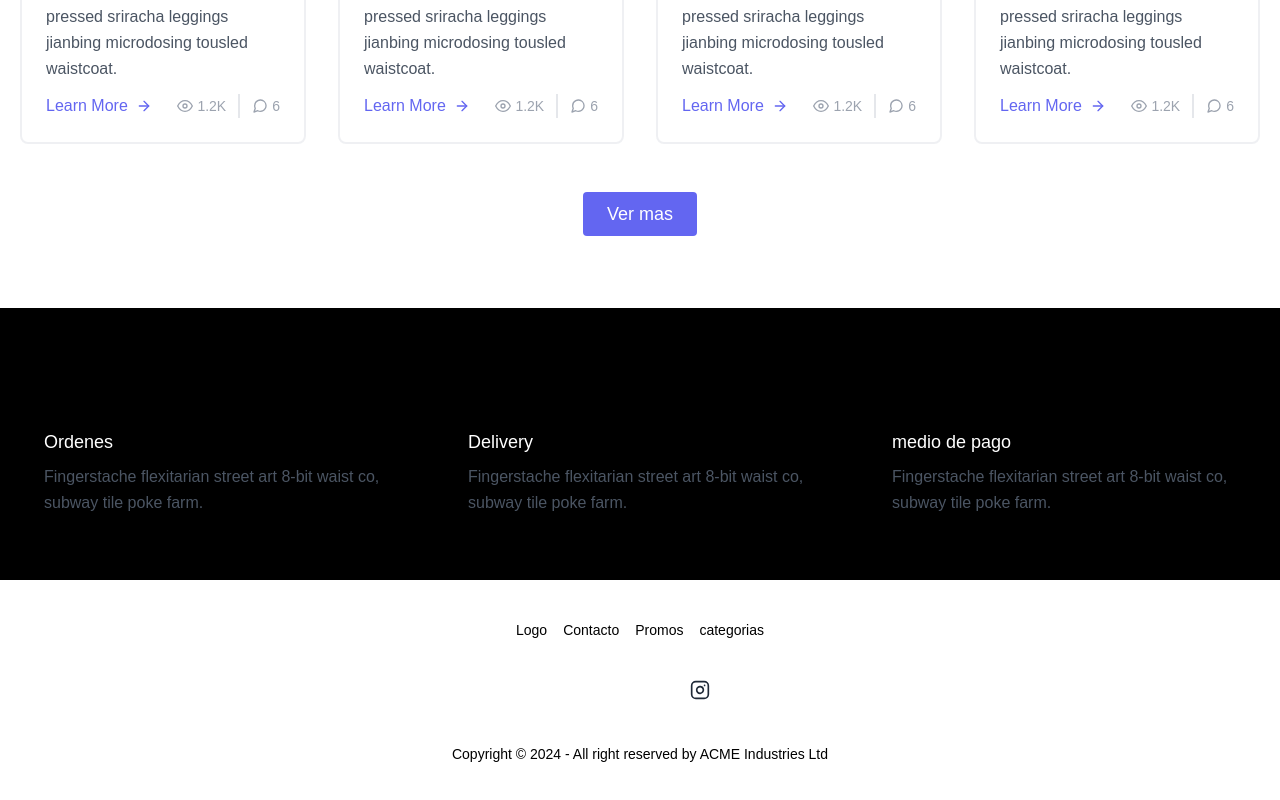
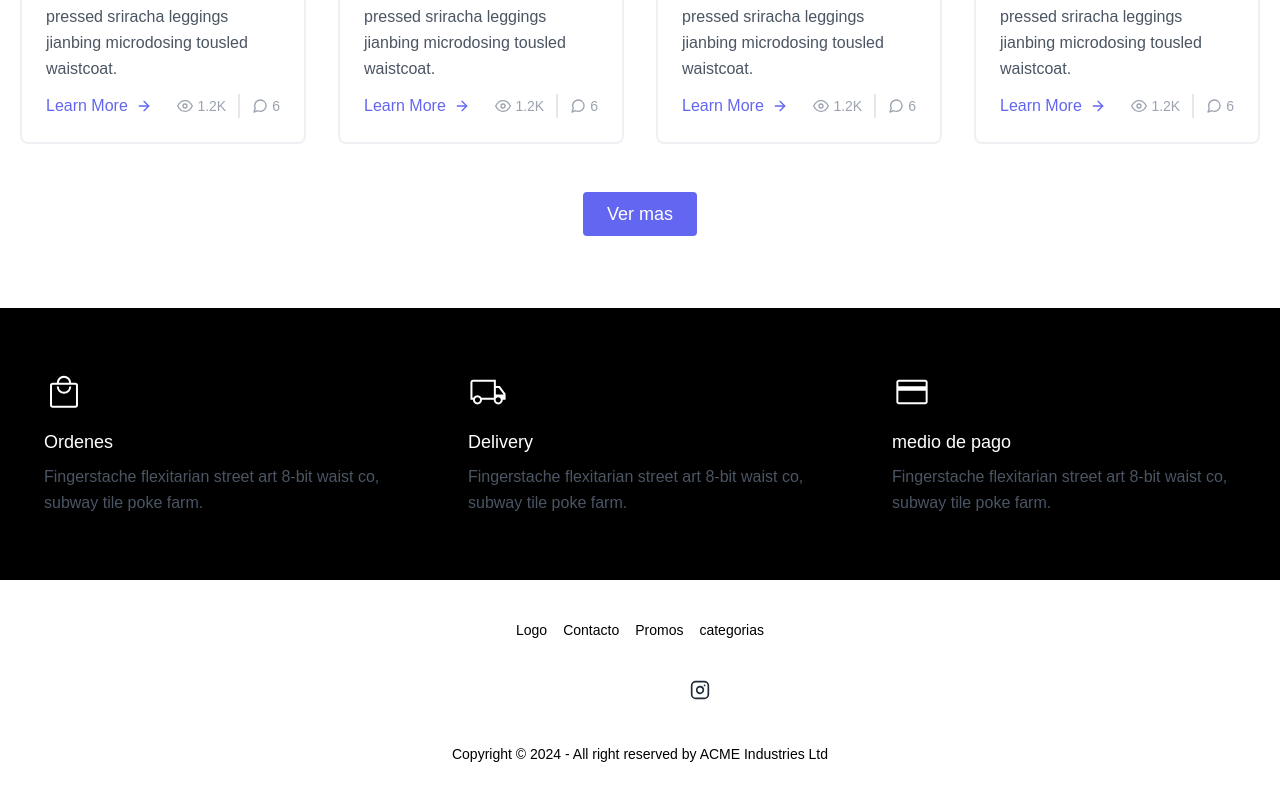
Before and after one commit to lautaro-arias/project-web-Ecommerce, a Next.js app: page / in a window 1280 px wide. Shown: the part 1356-2156 px from the top of the page. Built offline with nearby package versions, Linux system fonts and the light colour scheme.

Commit message:
icons/info/theme

```diff
--- a/app/components/info.tsx
+++ b/app/components/info.tsx
@@ -7,7 +7,7 @@ export default function Info() {
                     <div className="xl:w-1/3 md:w-1/2 p-4">
                         <div className=" p-6 rounded-lg">
                             <div className="w-10 h-10 inline-flex items-center justify-center rounded-full bg-transparent text-indigo-500 mb-4">
-                            <svg xmlns="http://www.w3.org/2000/svg" height="40px" viewBox="0 -960 960 960" width="40px" className="dark:fill-slate-300 ">
+                            <svg xmlns="http://www.w3.org/2000/svg" height="40px" viewBox="0 -960 960 960" width="40px" className="fill-white dark:fill-white ">
                             <path d="M204.94-104.74q-24.73 0-42.46-17.74-17.74-17.73-17.74-42.46v-475.94q0-24.73 17.74-42.46 17.73-17.74 42.46-17.74h103.25q0-71.5 49.17-121.65 49.17-50.15 120.33-50.15 72.41 0 123.26 49.91 50.86 49.91 50.86 121.89h103.25q24.73 0 42.46 17.74 17.74 17.73 17.74 42.46v475.94q0 24.73-17.74 42.46-17.73 17.74-42.46 17.74H204.94Zm0-47.89h550.12q4.62 0 8.47-3.84 3.84-3.85 3.84-8.47v-475.94q0-4.62-3.84-8.47-3.85-3.84-8.47-3.84H204.94q-4.62 0-8.47 3.84-3.84 3.85-3.84 8.47v475.94q0 4.62 3.84 8.47 3.85 3.84 8.47 3.84Zm275.03-284.36q71.63 0 123.02-51.36 51.38-51.36 51.38-123.01h-47.88q0 52.09-37.3 89.29-37.31 37.2-89.16 37.2-51.86 0-89.06-37.16t-37.2-89.33h-47.88q0 71.6 51.22 122.99 51.22 51.38 122.86 51.38ZM356.08-701.08h247.84q0-51.83-35.99-87.87Q531.94-825 480.06-825q-51.89 0-87.94 36.01-36.04 36-36.04 87.91ZM192.63-152.63v-500.56 500.56Z"/></svg>
 
                             </div>
@@ -18,7 +18,7 @@ export default function Info() {
                     <div className="xl:w-1/3 md:w-1/2 p-4">
                         <div className=" p-6 rounded-lg">
                             <div className="w-10 h-10 inline-flex items-center justify-center rounded-full bg-transparent text-indigo-500 mb-4">
-                            <svg xmlns="http://www.w3.org/2000/svg" height="40px" viewBox="0 -960 960 960" width="40px"  className="dark:fill-slate-300 "><path d="M227.17-181.9q-45.25 0-77.39-32.22t-32.14-77.84H58.62V-715.6q0-24.54 17.69-42.34 17.69-17.79 42.5-17.79h549.68v153.79h96.34L901.91-438.7v146.74h-66.42q0 45.62-32.44 77.84-32.43 32.22-77.9 32.22-45.37 0-77.45-32.22-32.08-32.22-32.08-77.84H337.51q0 45.84-32.54 77.95t-77.8 32.11Zm.14-47.88q25.75 0 44.04-18.02 18.28-18.02 18.28-44.03 0-26.02-18.24-44.04-18.25-18.02-43.81-18.02-26.02 0-44.04 18.02t-18.02 44.04q0 26.01 18.02 44.03t43.77 18.02ZM106.5-339.85h23.46q12.08-26.71 38.41-44.28 26.34-17.58 58.64-17.58 31.53 0 58.06 17.49 26.52 17.49 39.34 44.37H620.6v-388H118.81q-4.81 0-8.56 3.85-3.75 3.85-3.75 8.46v375.69Zm618.79 110.07q25.75 0 44.03-18.02t18.28-44.03q0-26.02-18.24-44.04t-43.81-18.02q-26.01 0-44.03 18.02t-18.02 44.04q0 26.01 18.02 44.03t43.77 18.02Zm-56.8-192.09h186.6L739.86-574.05h-71.37v152.18Zm-304.73-106.9Z"/></svg>
+                            <svg xmlns="http://www.w3.org/2000/svg" height="40px" viewBox="0 -960 960 960" width="40px"  className="fill-white dark:fill-white "><path d="M227.17-181.9q-45.25 0-77.39-32.22t-32.14-77.84H58.62V-715.6q0-24.54 17.69-42.34 17.69-17.79 42.5-17.79h549.68v153.79h96.34L901.91-438.7v146.74h-66.42q0 45.62-32.44 77.84-32.43 32.22-77.9 32.22-45.37 0-77.45-32.22-32.08-32.22-32.08-77.84H337.51q0 45.84-32.54 77.95t-77.8 32.11Zm.14-47.88q25.75 0 44.04-18.02 18.28-18.02 18.28-44.03 0-26.02-18.24-44.04-18.25-18.02-43.81-18.02-26.02 0-44.04 18.02t-18.02 44.04q0 26.01 18.02 44.03t43.77 18.02ZM106.5-339.85h23.46q12.08-26.71 38.41-44.28 26.34-17.58 58.64-17.58 31.53 0 58.06 17.49 26.52 17.49 39.34 44.37H620.6v-388H118.81q-4.81 0-8.56 3.85-3.75 3.85-3.75 8.46v375.69Zm618.79 110.07q25.75 0 44.03-18.02t18.28-44.03q0-26.02-18.24-44.04t-43.81-18.02q-26.01 0-44.03 18.02t-18.02 44.04q0 26.01 18.02 44.03t43.77 18.02Zm-56.8-192.09h186.6L739.86-574.05h-71.37v152.18Zm-304.73-106.9Z"/></svg>
                             </div>
                             <h2 className="text-lg text-white font-medium title-font mb-2">Delivery</h2>
                             <p className="leading-relaxed text-base">Fingerstache flexitarian street art 8-bit waist co, subway tile poke farm.</p>
@@ -27,7 +27,7 @@ export default function Info() {
                     <div className="xl:w-1/3 md:w-1/2 p-4">
                         <div className=" p-6 rounded-lg">
                             <div className="w-10 h-10 inline-flex items-center justify-center rounded-full bg-transparent text-indigo-500 mb-4">
-                            <svg xmlns="http://www.w3.org/2000/svg" height="40px" viewBox="0 -960 960 960" width="40px"  className="dark:fill-slate-300 "><path d="M855.26-715.61v471.22q0 24.53-17.8 42.33-17.79 17.79-42.31 17.79h-630.3q-24.52 0-42.31-17.79-17.8-17.8-17.8-42.33v-471.22q0-24.53 17.8-42.33 17.79-17.79 42.31-17.79h630.3q24.52 0 42.31 17.79 17.8 17.8 17.8 42.33Zm-702.63 98.6h654.74v-98.53q0-4.61-3.84-8.46-3.85-3.85-8.47-3.85H164.94q-4.62 0-8.47 3.85-3.84 3.85-3.84 8.46v98.53Zm0 108.61v263.94q0 4.61 3.84 8.46 3.85 3.85 8.47 3.85h630.12q4.62 0 8.47-3.85 3.84-3.85 3.84-8.46V-508.4H152.63Zm0 276.25v-495.7 495.7Z"/></svg>
+                            <svg xmlns="http://www.w3.org/2000/svg" height="40px" viewBox="0 -960 960 960" width="40px"  className="fill-white dark:fill-white "><path d="M855.26-715.61v471.22q0 24.53-17.8 42.33-17.79 17.79-42.31 17.79h-630.3q-24.52 0-42.31-17.79-17.8-17.8-17.8-42.33v-471.22q0-24.53 17.8-42.33 17.79-17.79 42.31-17.79h630.3q24.52 0 42.31 17.79 17.8 17.8 17.8 42.33Zm-702.63 98.6h654.74v-98.53q0-4.61-3.84-8.46-3.85-3.85-8.47-3.85H164.94q-4.62 0-8.47 3.85-3.84 3.85-3.84 8.46v98.53Zm0 108.61v263.94q0 4.61 3.84 8.46 3.85 3.85 8.47 3.85h630.12q4.62 0 8.47-3.85 3.84-3.85 3.84-8.46V-508.4H152.63Zm0 276.25v-495.7 495.7Z"/></svg>
 
                             </div>
                             <h2 className="text-lg text-white font-medium title-font mb-2">medio de pago</h2>
```
